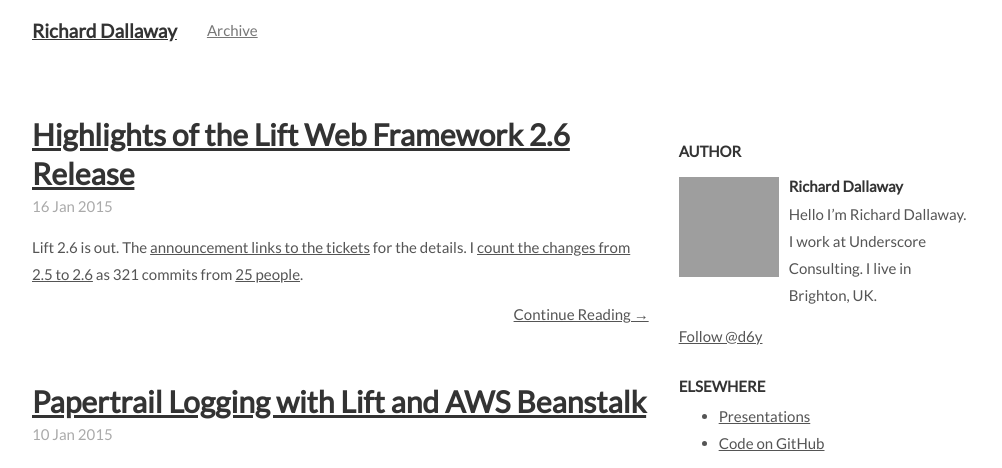
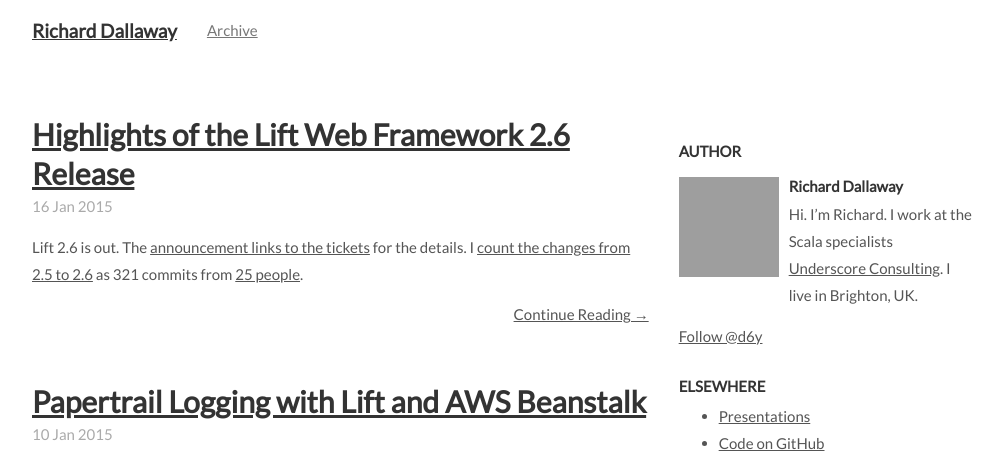
Before and after one commit to d6y/richard.dallaway.com, a Jekyll site: the page built from index.html, in a window 1280 px wide, cut to the strip 0-468 px from the top of the page. Shown: the whole strip, without its empty margins (138-1140 px from the left). Built offline with Jekyll 4.4.1, drawn with Linux system fonts in a browser that asks for light colours; nearby versions of some CDN libraries; comment, search, counter and statistics services are not loaded; grey boxes are pictures that could not be loaded.

Commit message:
Fix blurb

```diff
--- a/_includes/sidebar.html
+++ b/_includes/sidebar.html
@@ -10,7 +10,7 @@
       <img src="https://avatars0.githubusercontent.com/u/102661?v=3&s=100" alt="Richard Dallaway" class="pull-left">
       <div class="media-body">
         <h4 class="media-heading">Richard Dallaway</h4>
-        Hello I’m Richard Dallaway. I work at Underscore Consulting. I live in Brighton, UK.
+        Hi. I’m Richard. I work at the Scala specialists <a href="http://underscore.io">Underscore Consulting</a>. I live in Brighton, UK.
       </div>
     </div>
   </p>
```
